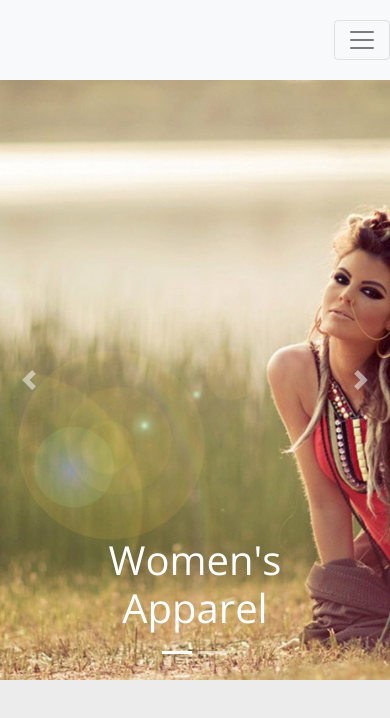
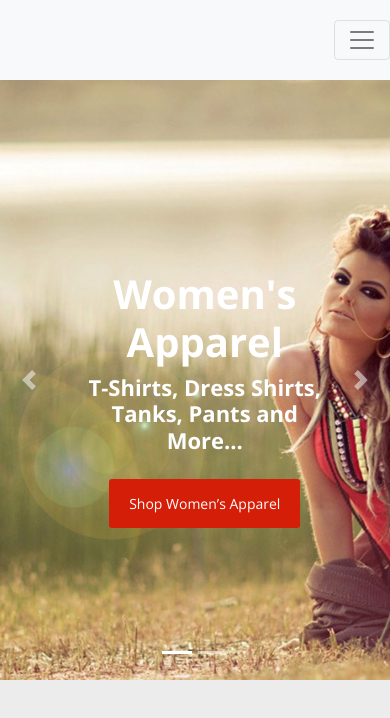
Before and after one commit to SergeevVasily/StyleTour, a plain HTML site: page index.html in a window 390 px wide. Drawn offline with nearby package versions, Linux system fonts and the light colour scheme.

Commit message:
added main button and slider

```diff
--- a/css/style.css
+++ b/css/style.css
@@ -24,6 +24,17 @@ h3{
 
 /* Medium Devices, Desktops */
 @media only screen and (max-width : 992px) {
+    .menu-carousel-class .carousel-caption{
+        left: 20%;
+    }
+    .menu-carousel-class .carousel-caption h1{
+        font-size: 40px;
+    }
+
+    .menu-carousel-class .carousel-caption h3{
+        font-size: 22px;
+    }
+
 
 }
 
@@ -36,12 +47,24 @@ h3{
     .menu-top .navbar-collapse{
          padding-left: 15px;
      }
+    .menu-carousel-class .carousel-caption h1{
+        font-size: 40px;
+    }
 
+    .menu-carousel-class .carousel-caption h3{
+        font-size: 22px;
+    }
+    .menu-carousel-class .carousel-caption .btn-red{
+        padding: 15px 20px;
+        font-size: 16px;
+    }
 }
 
 /* Extra Small Devices, Phones */
 @media only screen and (max-width : 480px) {
-
+    .menu-carousel-class .carousel-caption .btn-red{
+        font-size: 14px;
+    }
 }
 
 .btn-red{
@@ -111,3 +134,50 @@ h3{
     width: 100%;
     background-size: cover;
 }
+
+.carousel.fade{
+    opacity: 1;
+}
+
+.carousel.fade .carousel-item{
+    opacity: 0;
+    transition: opacity .5s;
+    display: block;
+    position: absolute;
+    top: 0;
+    left: 0;
+    width: 100%;
+
+
+}
+.carousel.fade .carousel-item.active{
+    opacity: 1;
+    position: relative;
+}
+.carousel-caption{
+    top: 170px;
+    left: 0;
+}
+.carousel-caption h1{
+     font-weight: 700;
+     font-size: 48px;
+ }
+
+.carousel-caption h3{
+    font-size: 30px;
+    margin-bottom: 40px;
+}
+
+.carousel-caption .btn-red{
+    padding: 20px 30px;
+    border-radius: 3px;
+    color: white;
+    font-size: 24px;
+}
+.carousel-caption .btn-red:hover{
+    text-decoration: none;
+}
+
+.menu-carousel-class .container{
+    position: relative;
+}
--- a/index.html
+++ b/index.html
@@ -57,7 +57,7 @@
 		</div> <!-- menu-top-->
 
 		<section class="menu-carousel-class">
-		<div id="carousel" class="carousel slide" data-ride="carousel">
+		<div id="carousel" class="carousel fade" data-ride="carousel">
 			<div class="carousel-indicators-wrap">
 				<ol class="carousel-indicators">
 					<li data-target="#carousel" data-slide-to="0" class="active"></li>
@@ -68,16 +68,23 @@
 				<div class="carousel-item active">
 				<!--	-<img class="d-block w-100" src="img/slider.jpg">-->
 					<div class="bgslide" style="background-image: url(img/slider.jpg)"></div>
-
+				<div class="container">
 					<div class="carousel-caption">
 						<h1>Women's Apparel</h1>
+						<h3>T-Shirts, Dress Shirts, Tanks, Pants and More...</h3>
+						<a class="btn-red" href="#">Shop Women’s Apparel</a>
 					</div>
+				</div> <!--Container closing-->
 				</div>
 					<div class="carousel-item">
 						<div class="bgslide" style="background-image: url(img/slider.jpg)"></div>
-						<div class="carousel-caption">
-							<h1>Women's Apparel</h1>
-						</div>
+						<div class="container">
+							<div class="carousel-caption">
+								<h1>Women's Apparel 2</h1>
+								<h3>T-Shirts, Dress Shirts, Tanks, Pants and More...</h3>
+								<a class="btn-red" href="#">Shop Women’s Apparel</a>
+							</div>
+						</div> <!--Container closing-->
 					</div>
 			</div>
 			<a class="carousel-control-prev" href="#carousel" role="button" data-slide="prev">
```
